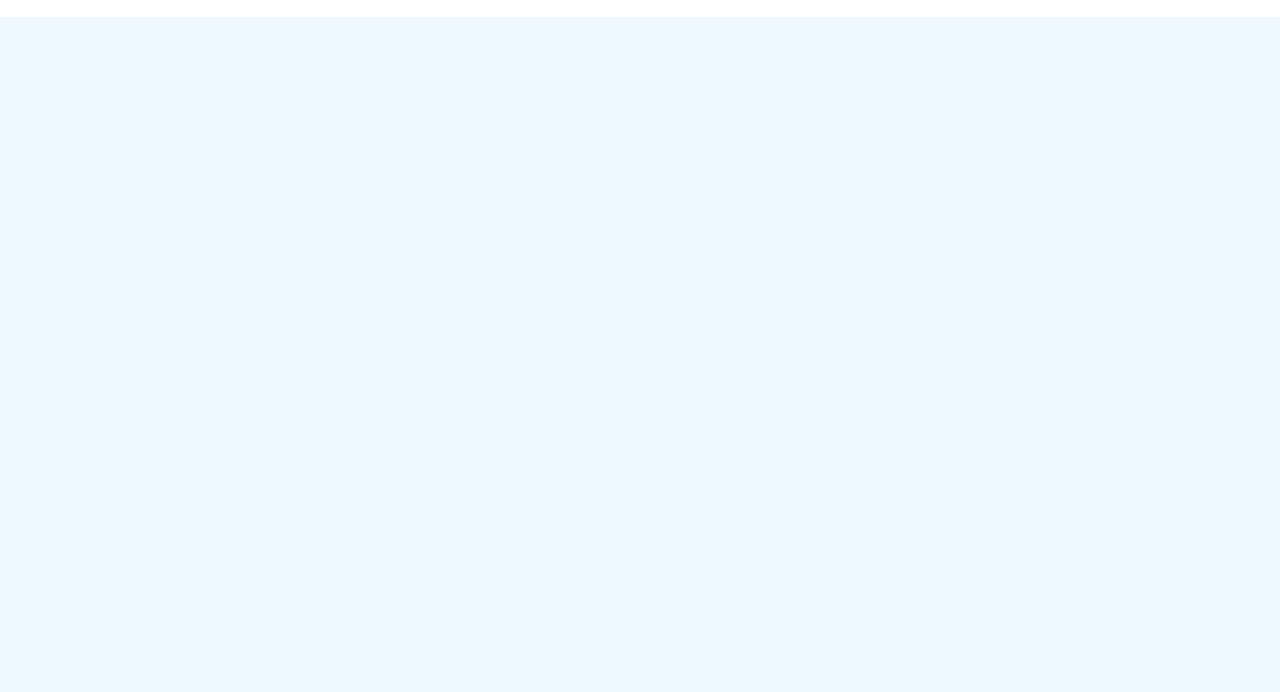
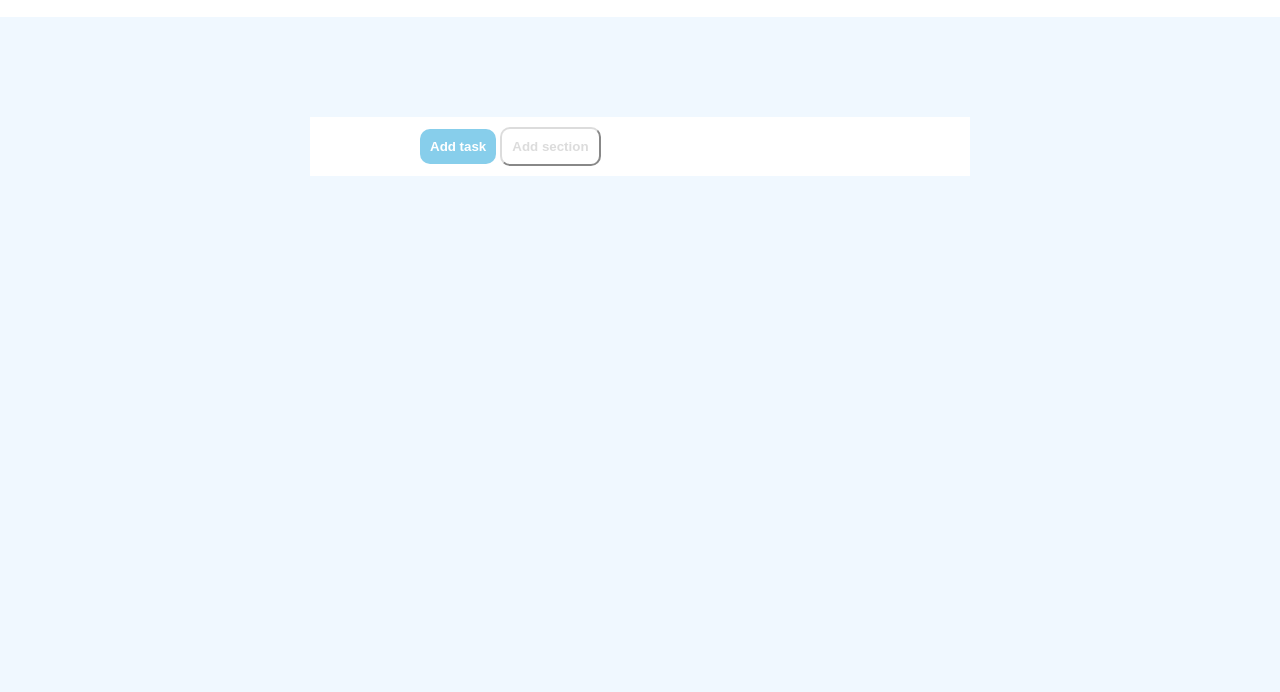
Before and after one commit to danielecarpentiero/html-css-toboolist, a plain HTML site: page index.html in a window 1280 px wide. Shown: the part 108-800 px from the top of the page. Drawn offline with Linux system fonts and the light colour scheme.

Commit message:
feat: first layer of action buttons.

```diff
--- a/css/style.css
+++ b/css/style.css
@@ -1,15 +1,16 @@
-body{
+body {
     box-sizing: border-box;
     margin: 0;
     font-family: 'Roboto', sans-serif;
     background-color: aliceblue;
 }
 
-header{
+header {
     background-color: white;
+    margin-bottom: 100px;
 }
 
-.boolean-logo{
+.boolean-logo {
     background-image: url(../img/img/Logo.png);
     width: 60px;
     height: 50px;
@@ -19,8 +20,34 @@ header{
     vertical-align: middle;
 }
 
-h1{
+h1 {
     display: inline-block;
     font-size: 50px;
     vertical-align: middle;
 }
+
+.little-box {
+    margin: auto;
+    width: 50%;
+    background-color: white;
+    padding: 10px;
+}
+
+.button{
+    border-radius: 10px;
+    font-weight: bold;
+    padding: 10px;
+}
+
+.one{
+    background-color: skyblue;
+    color: white;
+    border: none;
+    margin-left: 100px;
+}
+
+.two{
+    background-color: white;
+    border-color: gainsboro;
+    color: gainsboro;
+}
--- a/index.html
+++ b/index.html
@@ -13,12 +13,18 @@
 </head>
 
 <body>
+    <!-- Header -->
     <header>
         <div class="boolean-logo"></div>
         <h1>Toboolist</h1>
     </header>
+        <!-- /Header -->
+        <!-- Inizio sezione principale -->
     <main>
-
+        <div class="little-box">
+            <button class="button one">Add task</button>
+            <button class="button two">Add section</button>
+        </div>
     </main>
 </body>
 
```
